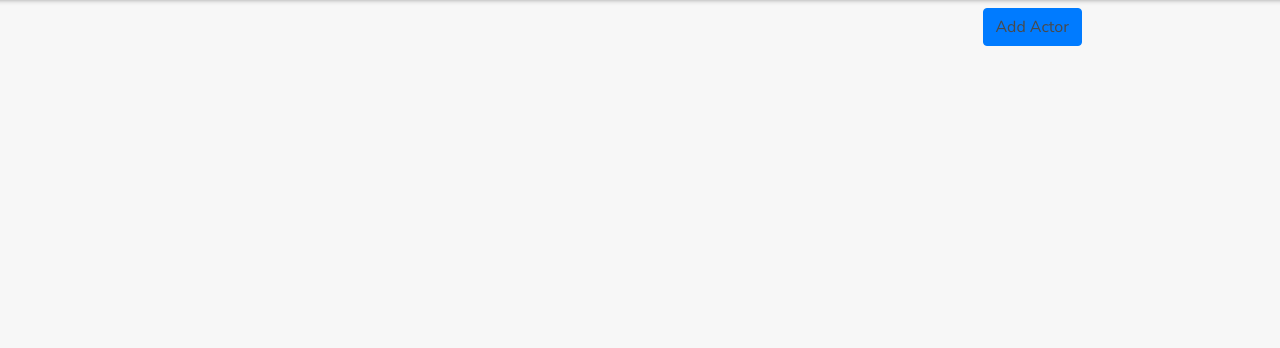
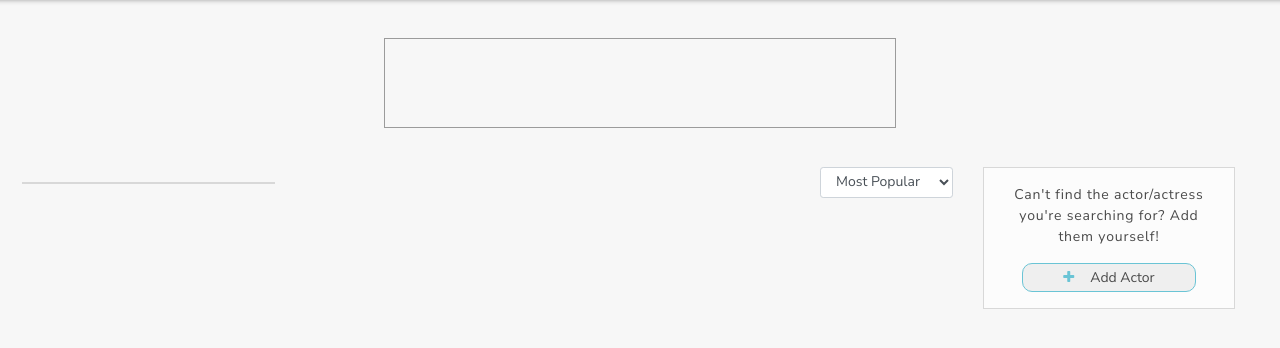
Before and after one commit to emilyzhang242/drama-db, a Django app: template templates/actors/actors_home.html in a window 1280 px wide. Shown: the part 50-398 px from the top of the page. Run offline with Django 3.2, Linux system fonts and the light colour scheme; the template is opened without the code that fills it, so the values that code supplies are empty; style sheets or scripts are compiled from the project's sources; some libraries are stand-ins or nearby versions; some web fonts are replaced.

Commit message:
css for adding actor on the main actor page

```diff
--- a/actors/models.py
+++ b/actors/models.py
@@ -10,3 +10,4 @@ class Actors(models.Model):
     gender = models.IntegerField(default=0) #0 is male, 1 is female
     url = models.CharField(max_length=200, null=True)
     added_by = models.ForeignKey(User, null=True)
+    pageviews = models.IntegerField(null=False, default=0)
--- a/actors/views.py
+++ b/actors/views.py
@@ -45,8 +45,4 @@ def create_actor(request):
 
 		#scrapeBaidu(baidu)
 
-		return TemplateResponse(
-			request,
-			'actors/actors_home.html',
-			{"page": "people"}
-			)
+		return redirect('actors-home')
--- /dev/null
+++ b/scripts/sass/actors/_actors.scss
@@ -0,0 +1,6 @@
+.actor-sidebar {
+	background-color: $white;
+	display: inline-block;
+	border: 1px solid $light-border;
+	width: 85%;
+}
--- a/scripts/sass/main.scss
+++ b/scripts/sass/main.scss
@@ -3,8 +3,9 @@
 @import 'main/fonts';
 @import 'main/general';
 @import 'main/navbar';
-//specific
-@import 'specific/actors';
+
+//actors
+@import 'actors/actors';
 
 //profile
 @import 'profile/profilesidebar';
--- a/scripts/sass/main/_colors.scss
+++ b/scripts/sass/main/_colors.scss
@@ -8,6 +8,7 @@ $light-grey: #FAFAFA;
 $medium-grey: #C4C4C4;
 $grey: #9B9B9B;
 
+$light-border: #D8D8D8;
 $dark-border: #979797;
 
 $soft-black: #4A4A4A;
--- a/scripts/sass/main/_general.scss
+++ b/scripts/sass/main/_general.scss
@@ -6,7 +6,16 @@ body {
 	color: $soft-black;
 }
 
+p {
+	font-size: 14px;
+}
+
 a {
+	color: $soft-black;
+}
+
+.btn a:hover {
+	text-decoration: none;
 	color: $soft-black;
 }
 
@@ -25,3 +34,31 @@ a {
 .circular {
 	border-radius: 50%;
 }
+
+/*------- colors -------- */
+.primary-blue {
+	color: $primary-blue;
+}
+
+/*------- buttons -------- */
+
+.rounded-btn {
+	font-size: 14px;
+	border: 1px solid $primary-blue;
+	padding: 3px 40px 3px 40px;
+	border-radius: 10px;
+}
+
+.rounded-btn:hover {
+	background-color: $light-blue;
+}
+
+/*------- advertisements -------- */
+.topbar-ad {
+	height: 90px;
+	width: 40%;
+	border: 1px solid $grey;
+	margin: auto;
+	margin-top: 3%;
+	margin-bottom: 3%;
+}
--- a/scripts/sass/specific/_actors.scss
+++ /dev/null
@@ -1,3 +0,0 @@
-.js-add-actor {
-	color: blue;
-}
--- a/templates/actors/actors_home.html
+++ b/templates/actors/actors_home.html
@@ -2,16 +2,29 @@
 {% load static %}
 {% block title %}People{% endblock %}
 {% block content %}
-<div class="text-center">
-	<h2></h2>
-</div>
+<div class='topbar-ad'></div>
 <div class='row'>
 	<div class='col-3 text-center'>
+		<div class='actor-sidebar'>
+		</div>
 	</div>
 	<div class='col-6'>
+		<form class='float-right'>
+			<div class="form-group">
+				<select class="form-control form-control-sm input-small" id="actor-ordering">
+					<option>&nbsp;Most Popular&nbsp;&nbsp;</option>
+					<option>&nbsp;Alphabetical</option>
+					<option>&nbsp;Rising</option>
+					<option>&nbsp;Recent</option>
+				</select>
+			</div>
+		</form>
 	</div>
 	<div class='col-3'>
-		<button type="button" class='btn btn-primary'><a href="{% url 'add-actor' %}">Add Actor</a></button>
+		<div class='actor-sidebar text-center pb-3'>
+			<p class="pt-3 pl-3 pr-3">Can't find the actor/actress you're searching for? Add them yourself!</p>
+			<button type="button" class='btn rounded-btn'><i class='fa fa-plus pr-3 primary-blue'></i><a href="{% url 'add-actor' %}">Add Actor</a></button>
+		</div>
 	</div>
 </div>
 
--- a/templates/actors/add_actor.html
+++ b/templates/actors/add_actor.html
@@ -29,7 +29,7 @@
 			</div>
 			<div class="form-group">
 				<label for="nationality">Nationality</label>
-				<input type="text" name="stagename" class="form-control" id="create_nationality" aria-describedby="emailHelp" placeholder="Stagename">
+				<input type="text" name="nationality" class="form-control" id="create_nationality" aria-describedby="emailHelp" placeholder="Stagename">
 			</div>
 			<div class="form-group">
 				<label for="gender">Gender</label>
```
